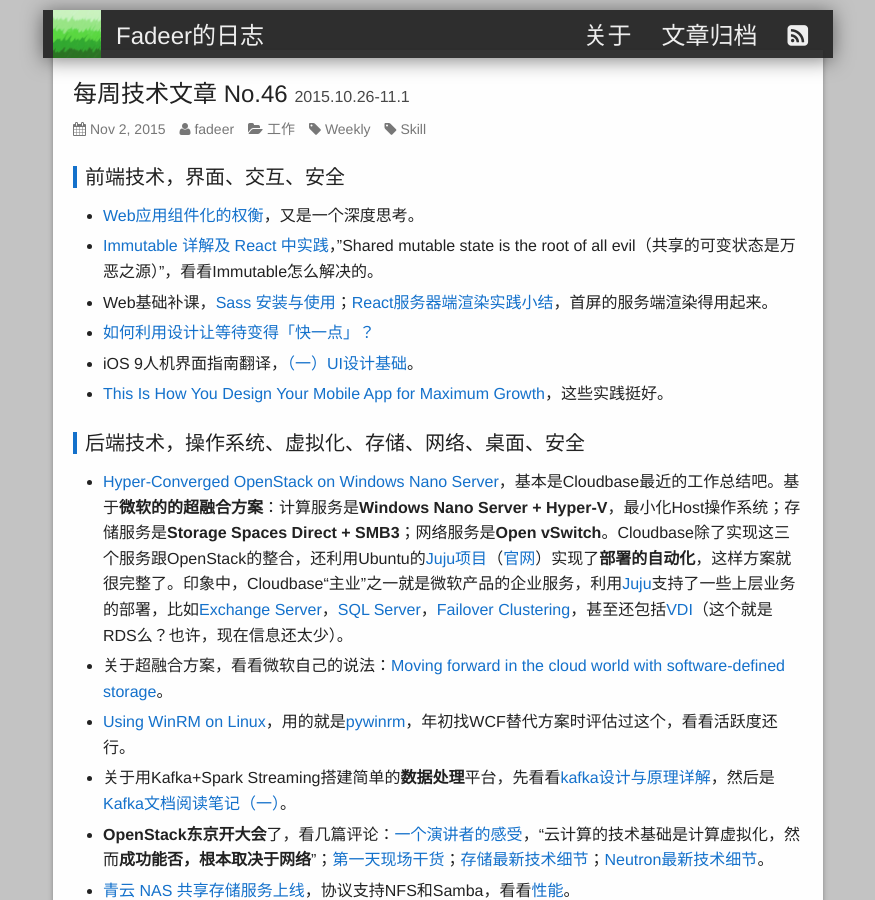
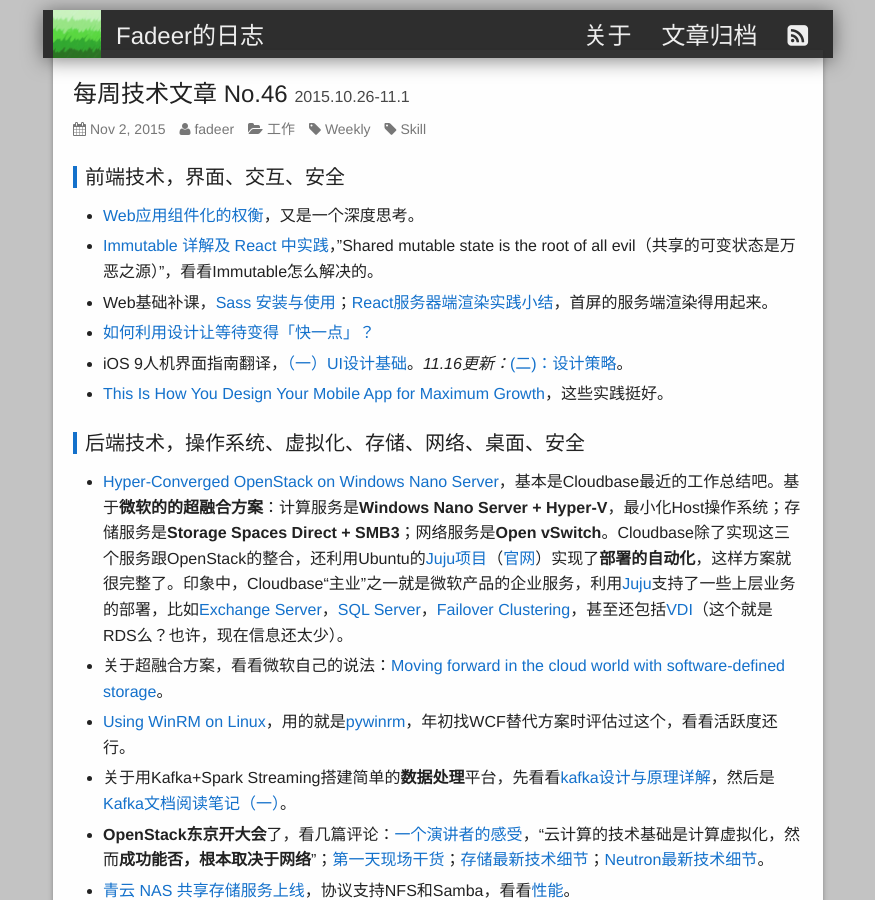
Before and after one commit to fadeer/fadeer.github.io, a Jekyll site: the page built from _posts/weekly/2015-11-02-weekly-46.markdown, in a window 1280 px wide and 900 px high. Shown: the whole window, without its empty margins (202-1077 px from the left). Built offline with Jekyll 4.4.1, drawn with Linux system fonts in a browser that asks for light colours.

Commit message:
update post

```diff
--- a/_posts/weekly/2015-11-02-weekly-46.markdown
+++ b/_posts/weekly/2015-11-02-weekly-46.markdown
@@ -14,7 +14,7 @@
 * [Immutable 详解及 React 中实践](http://segmentfault.com/a/1190000003910357)，"Shared mutable state is the root of all evil（共享的可变状态是万恶之源）"，看看Immutable怎么解决的。
 * Web基础补课，[Sass 安装与使用](http://segmentfault.com/a/1190000003912703)；[React服务器端渲染实践小结](http://www.alloyteam.com/2015/10/8783/)，首屏的服务端渲染得用起来。
 * [如何利用设计让等待变得「快一点」？](http://www.woshipm.com/pd/227816.html)
-* iOS 9人机界面指南翻译，[（一）UI设计基础](http://isux.tencent.com/ios9-guideline-ch1.html)。
+* iOS 9人机界面指南翻译，[（一）UI设计基础](http://isux.tencent.com/ios9-guideline-ch1.html)。*11.16更新：*[(二)：设计策略](http://isux.tencent.com/ios9-guideline-ch2.html)。
 * [This Is How You Design Your Mobile App for Maximum Growth](http://firstround.com/review/this-is-how-you-design-your-app-for-maximum-growth/)，这些实践挺好。
 
 后端技术，操作系统、虚拟化、存储、网络、桌面、安全
```
